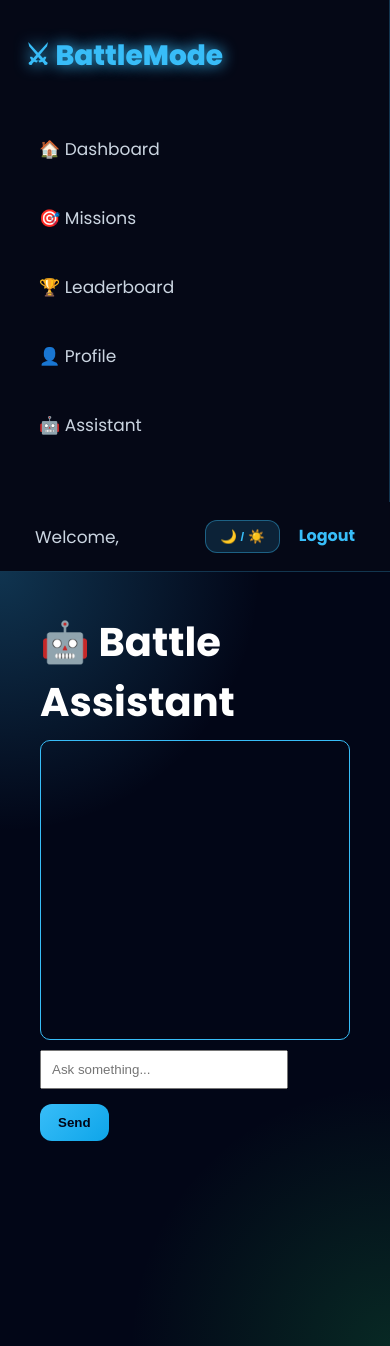
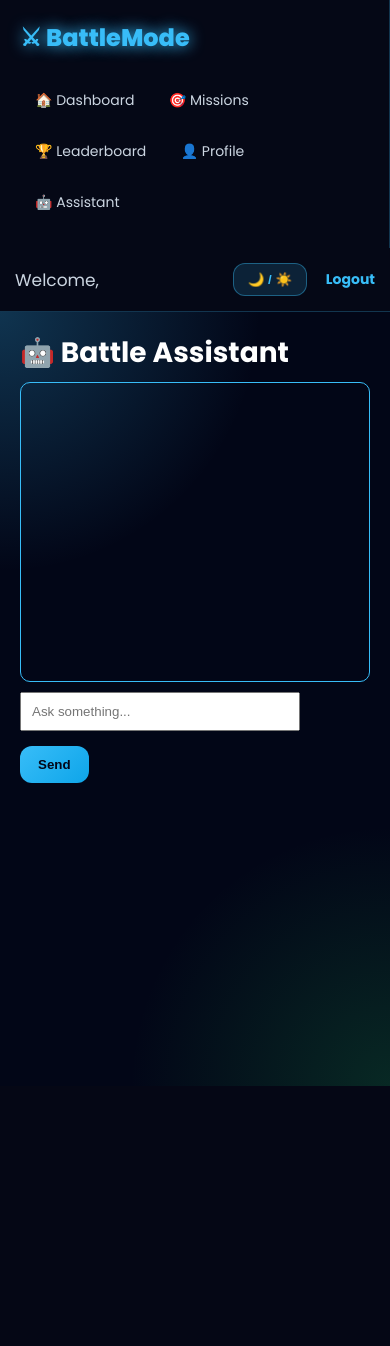
Before and after one commit to manas2801/Battlemode, a Django app: page /chat/ in a window 390 px wide. After the commit the page ends 1086 px from the top, so only its background shows below. Run offline with Django 5.2, Linux system fonts and the light colour scheme.

Commit message:
fix mobile responsive UI

```diff
--- a/templates/base.html
+++ b/templates/base.html
@@ -224,11 +224,53 @@
         position: relative;
         width: 100%;
         height: auto;
+        padding: 20px;
+    }
+
+    .logo {
+        font-size: 24px;
+        margin-bottom: 20px;
+    }
+
+    .sidebar a {
+        display: inline-block;
+        font-size: 14px;
+        padding: 10px;
+        margin: 5px;
     }
 
     .topbar,
     .main {
         margin-left: 0;
+    }
+
+    .topbar {
+        height: auto;
+        padding: 15px;
+        font-size: 14px;
+    }
+
+    .main {
+        padding: 20px;
+    }
+
+    h1 {
+        font-size: 28px;
+    }
+
+    .stats-grid,
+    .mission-grid {
+        grid-template-columns: 1fr;
+    }
+
+    .stat-card,
+    .mission-card {
+        padding: 20px;
+        border-radius: 18px;
+    }
+
+    .stat-card h2 {
+        font-size: 28px;
     }
 }
 
```
Lines whose indentation alone changed are shown as unchanged.
